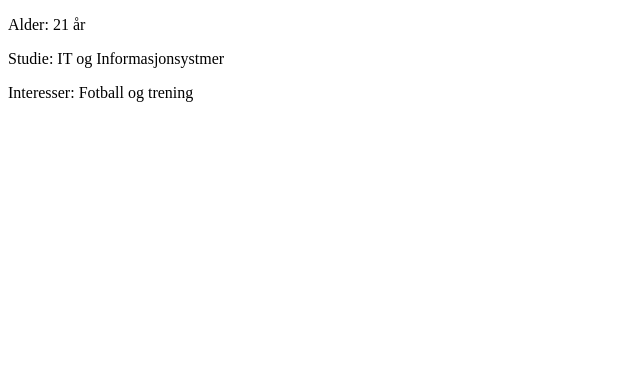
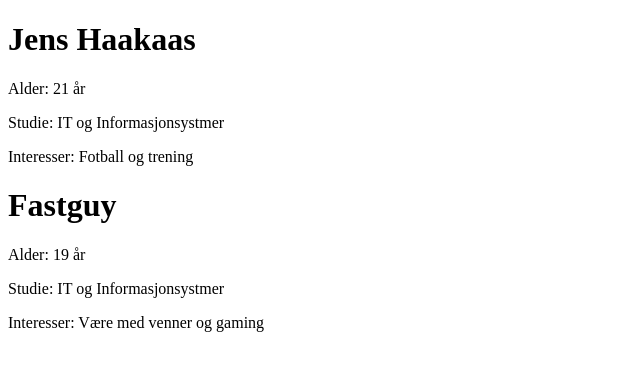
Before and after one commit to jenshaak/4a, a plain HTML site: page docs/index.html in a window 1280 px wide. Shown: the whole page, without its empty margins (0-640 px from the left). Drawn offline with Linux system fonts and the light colour scheme.

Commit message:
la til Fastguy i index.html

```diff
--- a/docs/index.html
+++ b/docs/index.html
@@ -6,8 +6,13 @@
     <title>Jens Haakaas</title>
 </head>
 <body>
+    <h1>Jens Haakaas</h1>
     <p>Alder: 21 år</p>
     <p>Studie: IT og Informasjonsystmer</p>
     <p>Interesser: Fotball og trening</p>
+    <h1>Fastguy</h1>
+    <p>Alder: 19 år</p>
+    <p>Studie: IT og Informasjonsystmer</p>
+    <p>Interesser: Være med venner og gaming</p>
 </body>
 </html>
```
